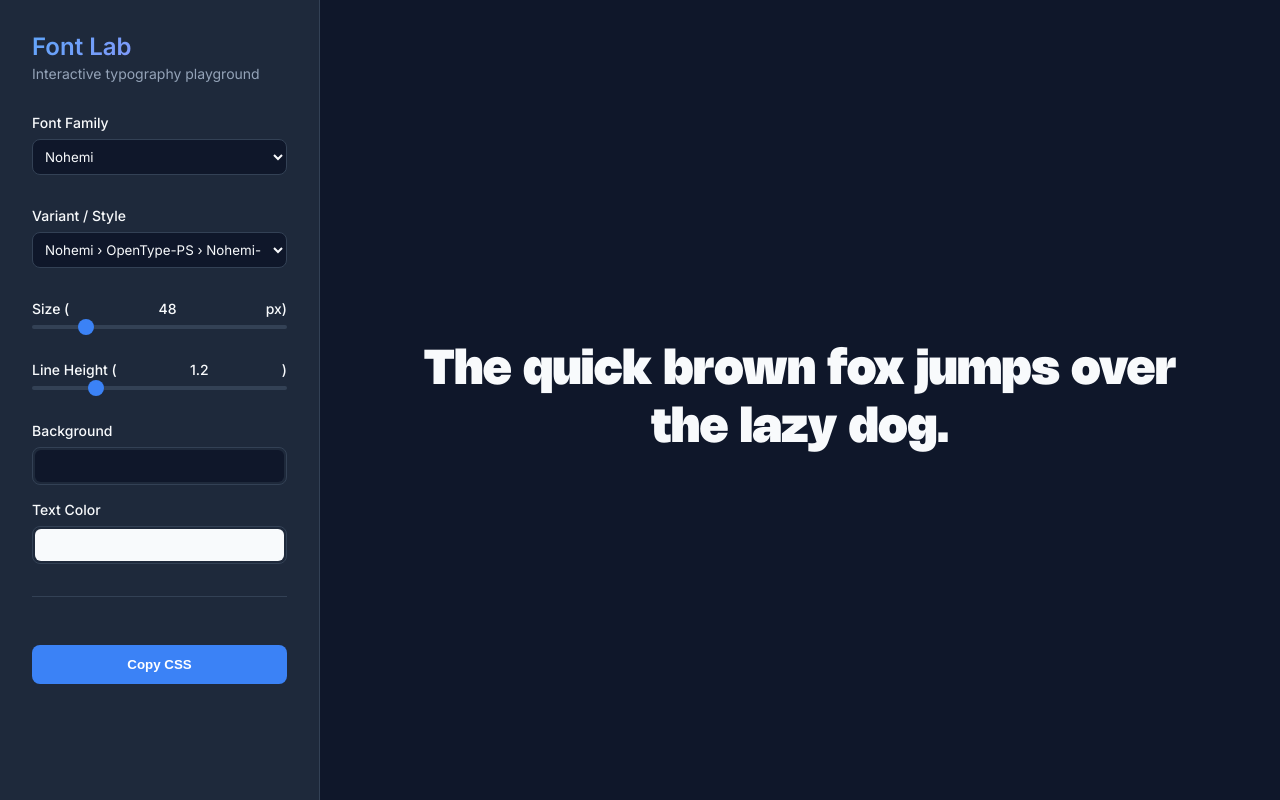
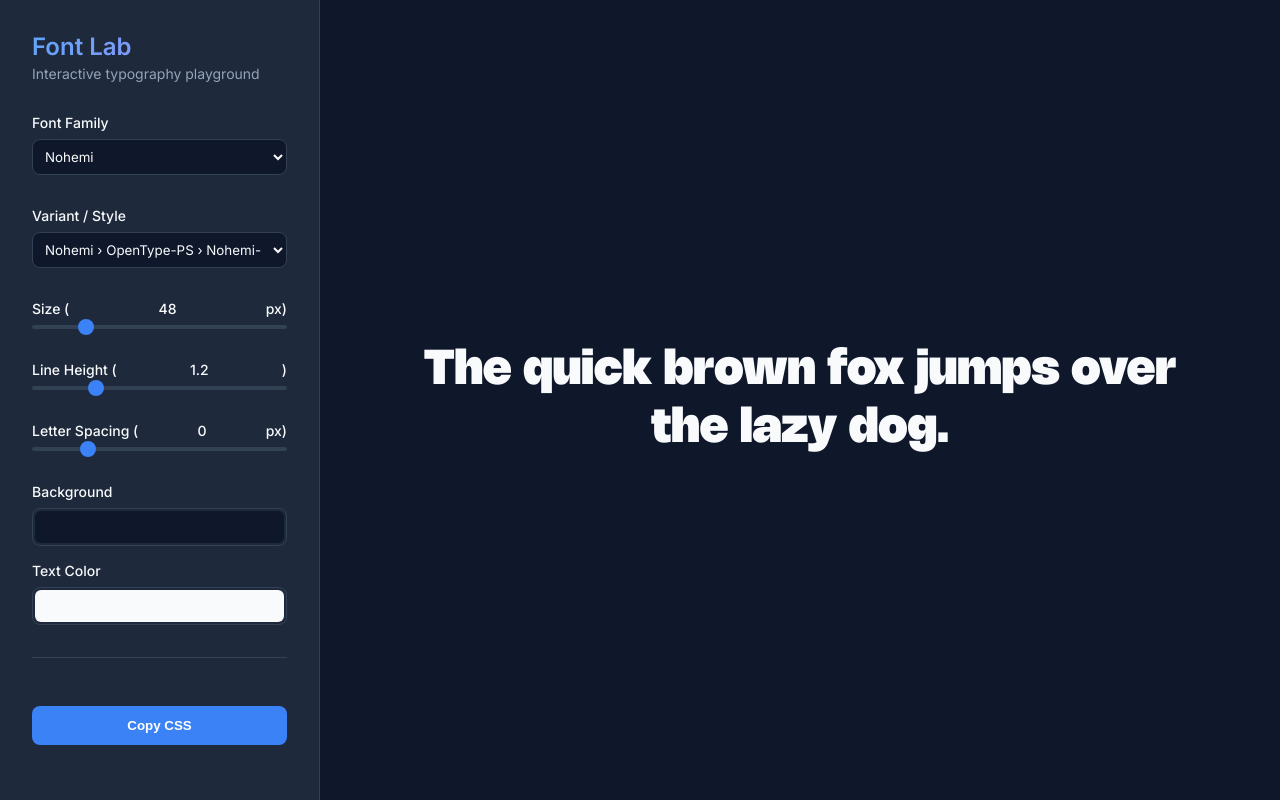
Before and after one commit to rusrio/font-laboratory, a website built with Vite: page index.html in a window 1280 px wide. Built offline with nearby package versions, Linux system fonts and the light colour scheme.

Commit message:
feat: add letter spacing slider control

```diff
--- a/index.html
+++ b/index.html
@@ -38,6 +38,11 @@
         <input type="range" id="line-height" min="0.8" max="2.5" step="0.1" value="1.2">
       </div>
 
+      <div class="control-group">
+        <label for="letter-spacing">Letter Spacing (<span id="letter-spacing-val">0</span>px)</label>
+        <input type="range" id="letter-spacing" min="-5" max="20" step="0.5" value="0">
+      </div>
+
       <div class="control-group inline-colors">
         <div class="color-item">
           <label for="bg-color-picker">Background</label>
--- a/main.js
+++ b/main.js
@@ -10,6 +10,8 @@ const sizeInput = document.getElementById('font-size');
 const sizeVal = document.getElementById('size-val');
 const lineHeightInput = document.getElementById('line-height');
 const lineHeightVal = document.getElementById('line-height-val');
+const letterSpacingInput = document.getElementById('letter-spacing');
+const letterSpacingVal = document.getElementById('letter-spacing-val');
 const copyBtn = document.getElementById('copy-css');
 const variableAxesContainer = document.getElementById('variable-axes');
 const previewArea = document.querySelector('.preview-area');
@@ -75,6 +77,7 @@ function init() {
 
   sizeInput.addEventListener('input', updateStyles);
   lineHeightInput.addEventListener('input', updateStyles);
+  letterSpacingInput.addEventListener('input', updateStyles);
   bgColorPicker.addEventListener('input', updateStyles);
   textColorPicker.addEventListener('input', updateStyles);
   copyBtn.addEventListener('click', copyCSS);
@@ -161,12 +164,14 @@ function renderVariableAxesMockup(filename) {
 function updateStyles() {
   sizeVal.textContent = sizeInput.value;
   lineHeightVal.textContent = lineHeightInput.value;
+  letterSpacingVal.textContent = letterSpacingInput.value;
 
   previewArea.style.background = bgColorPicker.value;
   previewText.style.color = textColorPicker.value;
   previewText.style.fontFamily = `"${currentFontFamily}", sans-serif`;
   previewText.style.fontSize = `${sizeInput.value}px`;
   previewText.style.lineHeight = lineHeightInput.value;
+  previewText.style.letterSpacing = `${letterSpacingInput.value}px`;
 
   if (Object.keys(currentFontAxes).length > 0) {
     const settings = Object.entries(currentFontAxes)
@@ -182,6 +187,7 @@ function copyCSS() {
   let css = `font-family: "${currentFontFamily}", sans-serif;\n`;
   css += `font-size: ${sizeInput.value}px;\n`;
   css += `line-height: ${lineHeightInput.value};\n`;
+  css += `letter-spacing: ${letterSpacingInput.value}px;\n`;
   css += `color: ${textColorPicker.value};\n`;
   css += `background-color: ${bgColorPicker.value};\n`;
 
```
